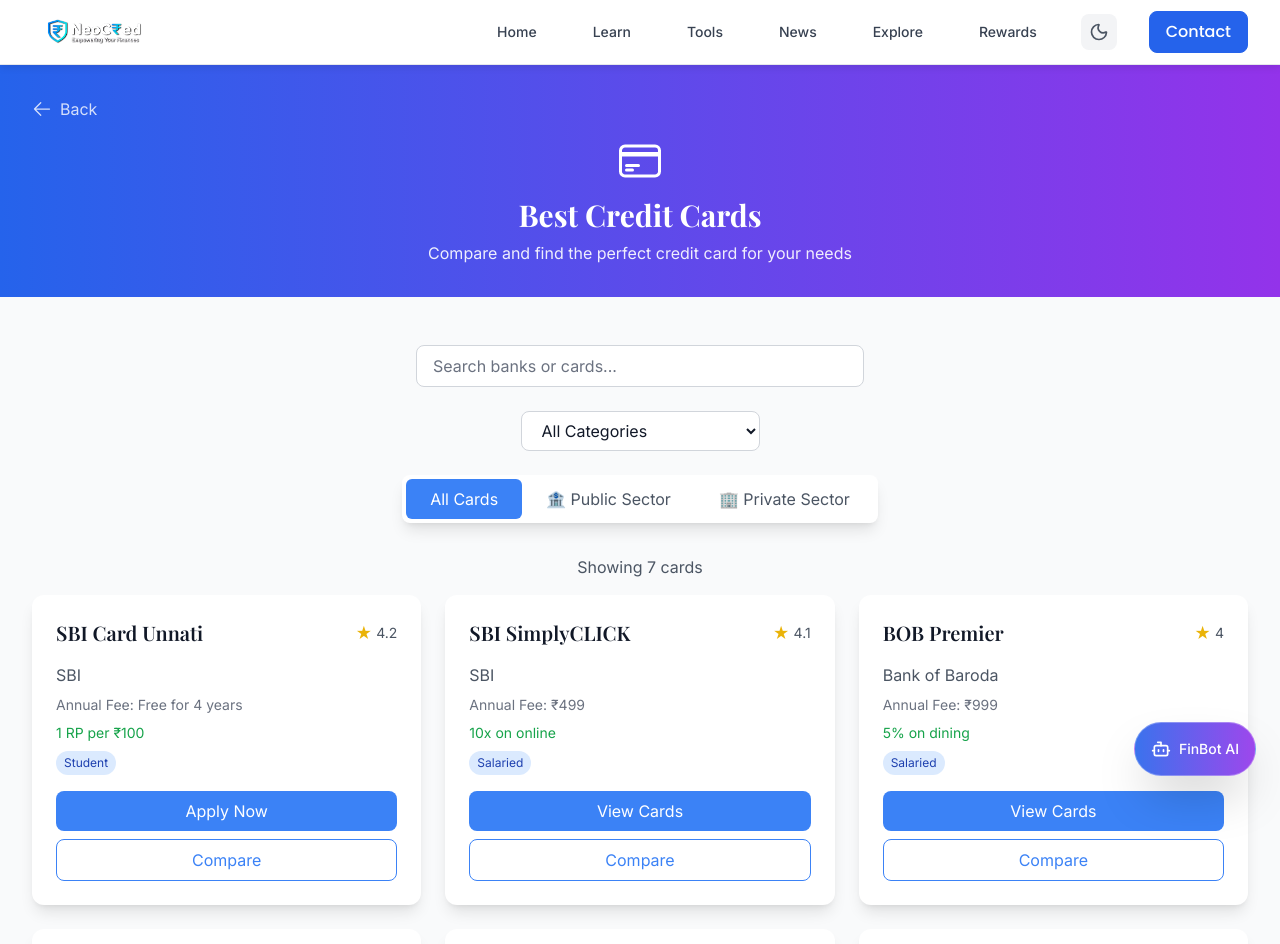
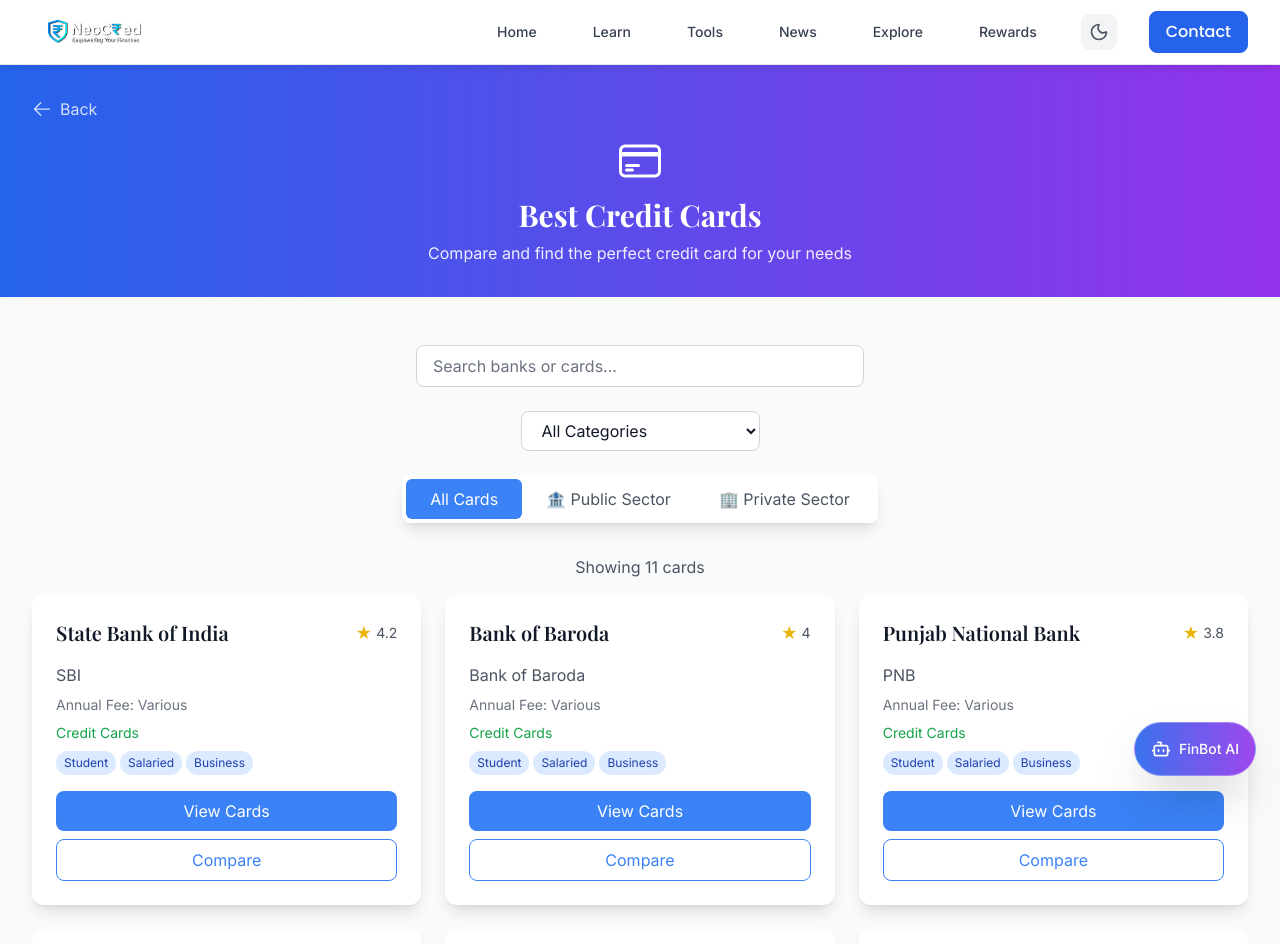
Before and after one commit to Rakesh-dev369/Neocred.in, a React (Vite) app in the folder frontend/: page /credit-cards in a window 1280 px wide. Shown: the top 944 px of the page. Built offline with nearby package versions, Linux system fonts and the light colour scheme.

Commit message:
restore-original-11-banks-on-main-credit-cards-page

```diff
--- a/frontend/src/pages/CreditCards.jsx
+++ b/frontend/src/pages/CreditCards.jsx
@@ -9,18 +9,17 @@
   const navigate = useNavigate();
 
   const publicSectorCards = [
-    // Student Cards
-    { name: 'SBI Card Unnati', bank: 'SBI', slug: 'sbi', fee: 'Free for 4 years', cashback: '1 RP per ₹100', rating: 4.2, categories: ['Student'], applyLink: 'https://www.sbicard.com/en/personal/credit-cards/shopping/sbi-card-unnati.page' },
-
-    // Salaried Cards
-    { name: 'SBI SimplyCLICK', bank: 'SBI', slug: 'sbi', fee: '₹499', cashback: '10x on online', rating: 4.1, categories: ['Salaried'] },
-    { name: 'BOB Premier', bank: 'Bank of Baroda', slug: 'bob', fee: '₹999', cashback: '5% on dining', rating: 4.0, categories: ['Salaried'] },
-    { name: 'PNB RuPay Platinum', bank: 'PNB', slug: 'pnb', fee: '₹299', cashback: '2% on spends', rating: 3.8, categories: ['Salaried'] },
-    { name: 'Canara Platinum', bank: 'Canara Bank', slug: 'canara', fee: '₹750', cashback: '1% cashback', rating: 3.9, categories: ['Salaried'] },
-
-    // Business Cards
-    { name: 'SBI Business Card', bank: 'SBI', slug: 'sbi', fee: '₹1,999', cashback: 'Business rewards', rating: 4.0, categories: ['Business'] },
-    { name: 'BOB Business Plus', bank: 'Bank of Baroda', slug: 'bob', fee: '₹1,500', cashback: 'Fuel & travel', rating: 3.9, categories: ['Business'] }
+    { name: 'State Bank of India', bank: 'SBI', slug: 'sbi', fee: 'Various', cashback: 'Credit Cards', rating: 4.2, categories: ['Student', 'Salaried', 'Business'] },
+    { name: 'Bank of Baroda', bank: 'Bank of Baroda', slug: 'bob', fee: 'Various', cashback: 'Credit Cards', rating: 4.0, categories: ['Student', 'Salaried', 'Business'] },
+    { name: 'Punjab National Bank', bank: 'PNB', slug: 'pnb', fee: 'Various', cashback: 'Credit Cards', rating: 3.8, categories: ['Student', 'Salaried', 'Business'] },
+    { name: 'Union Bank of India', bank: 'Union Bank', slug: 'union', fee: 'Various', cashback: 'Credit Cards', rating: 3.9, categories: ['Student', 'Salaried', 'Business'] },
+    { name: 'Canara Bank', bank: 'Canara Bank', slug: 'canara', fee: 'Various', cashback: 'Credit Cards', rating: 3.9, categories: ['Student', 'Salaried', 'Business'] },
+    { name: 'Indian Bank', bank: 'Indian Bank', slug: 'indian', fee: 'Various', cashback: 'Credit Cards', rating: 3.7, categories: ['Student', 'Salaried', 'Business'] },
+    { name: 'Bank of India', bank: 'Bank of India', slug: 'boi', fee: 'Various', cashback: 'Credit Cards', rating: 3.8, categories: ['Student', 'Salaried', 'Business'] },
+    { name: 'Central Bank of India', bank: 'Central Bank', slug: 'central', fee: 'Various', cashback: 'Credit Cards', rating: 3.6, categories: ['Student', 'Salaried', 'Business'] },
+    { name: 'UCO Bank', bank: 'UCO Bank', slug: 'uco', fee: 'Various', cashback: 'Credit Cards', rating: 3.5, categories: ['Student', 'Salaried', 'Business'] },
+    { name: 'Indian Overseas Bank', bank: 'IOB', slug: 'iob', fee: 'Various', cashback: 'Credit Cards', rating: 3.6, categories: ['Student', 'Salaried', 'Business'] },
+    { name: 'Bank of Maharashtra', bank: 'Bank of Maharashtra', slug: 'bom', fee: 'Various', cashback: 'Credit Cards', rating: 3.7, categories: ['Student', 'Salaried', 'Business'] }
   ];
 
   const privateSectorCards = [];
@@ -169,23 +168,12 @@
               )}
 
               <div className="space-y-2">
-                {card.applyLink ? (
-                  <a
-                    href={card.applyLink}
-                    target="_blank"
-                    rel="noopener noreferrer"
-                    className="block w-full bg-blue-500 hover:bg-blue-600 text-white py-2 px-4 rounded-lg transition-colors text-center"
-                  >
-                    Apply Now
-                  </a>
-                ) : (
                 <button
                   onClick={() => navigate(`/credit-cards/${card.slug}`)}
                   className="w-full bg-blue-500 hover:bg-blue-600 text-white py-2 px-4 rounded-lg transition-colors"
                 >
                   View Cards
                 </button>
-                )}
                 <button className="w-full border border-blue-500 text-blue-500 hover:bg-blue-50 dark:hover:bg-blue-900/20 py-2 px-4 rounded-lg transition-colors">
                   Compare
                 </button>
```
Lines whose indentation alone changed are shown as unchanged.
